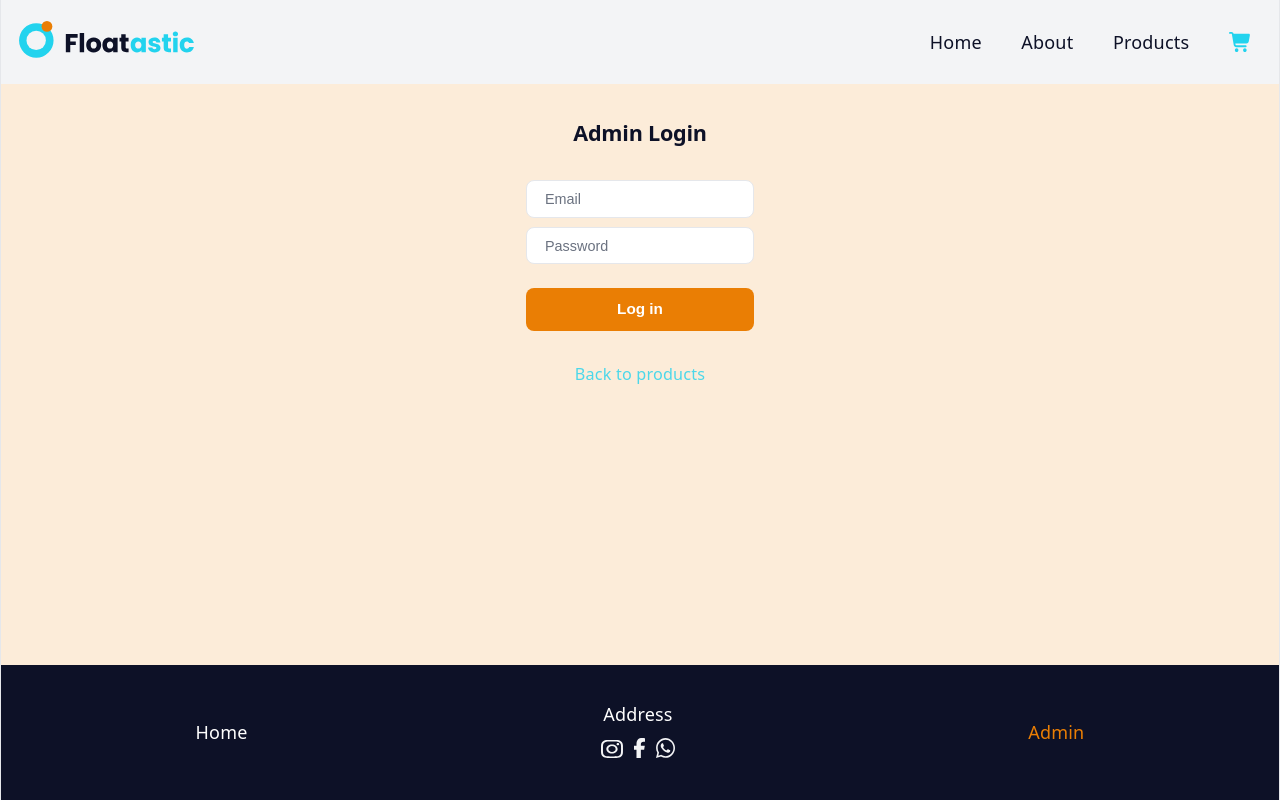
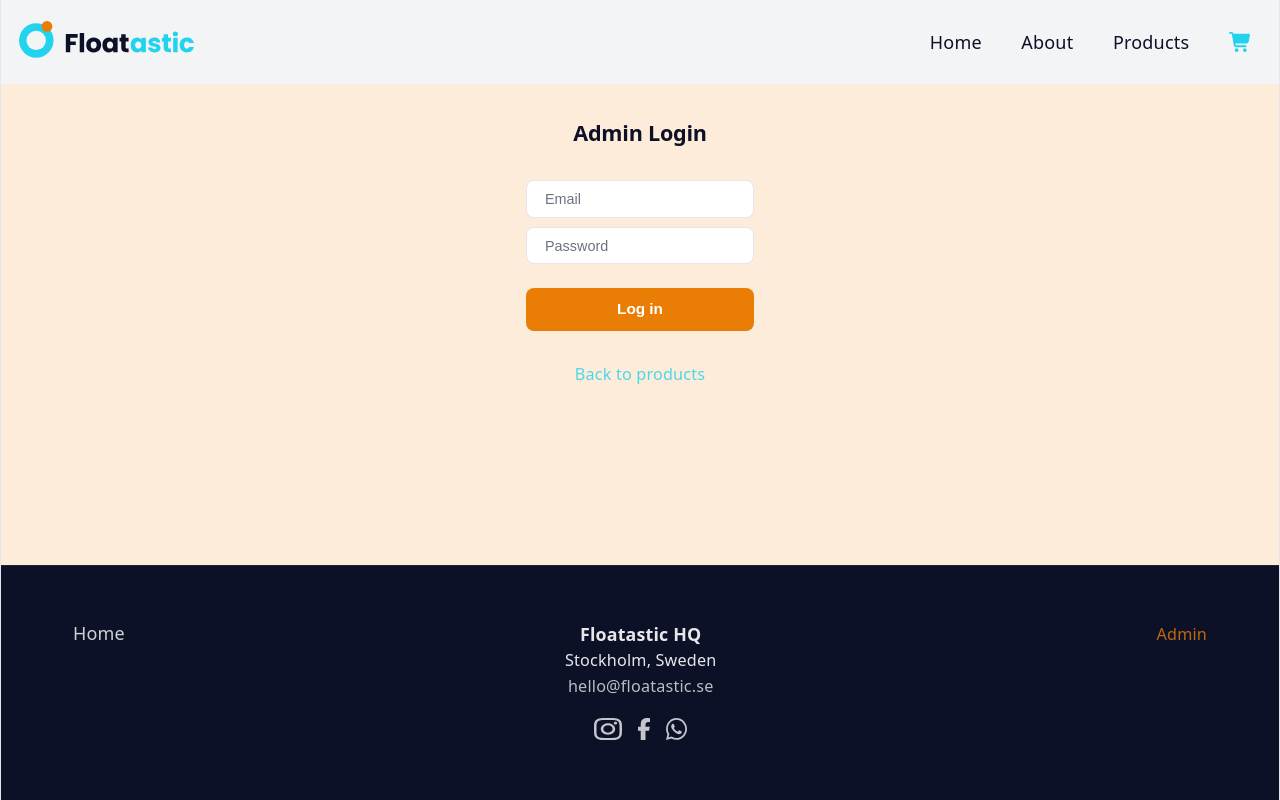
Before and after one commit to antoninadubrovska/floatastic, a React (Vite) app: page /#/login in a window 1280 px wide. Built offline with nearby package versions, Linux system fonts and the light colour scheme; no server answers.

Commit message:
style:minor fixes and code comments

```diff
--- a/src/components/CartItem.jsx
+++ b/src/components/CartItem.jsx
@@ -47,7 +47,6 @@ const CartItem = ({ item }) => {
 			</div>
 		</div>
 
-		// TODO: add a line
 	);
 };
 
--- a/src/components/Footer.jsx
+++ b/src/components/Footer.jsx
@@ -4,9 +4,10 @@ import { logoutUser } from "../services/authService";
 import { useAuthStore } from "../store/useAuthStore";
 import { useNavigate } from "react-router";
 
-import followInstagram from "./../assets/svg/insta-bg-soft.svg";
-import followWhathapp from "./../assets/svg/whatsapp-bg-soft.svg";
-import followFacebook from "./../assets/svg/fb-bg-soft.svg";
+// import followInstagram from "./../assets/svg/insta-bg-soft.svg";
+// import followWhathapp from "./../assets/svg/whatsapp-bg-soft.svg";
+// import followFacebook from "./../assets/svg/fb-bg-soft.svg";
+import { socialLinks } from "../config/socialLinks";
 
 export default function Footer() {
 	const { user } = useAuthStore();
@@ -30,31 +31,31 @@ export default function Footer() {
 
 			{/* TODO: semantic */}
 			<div className="footer-section footer-address-and-follow">
-				<div className="">Address</div>
+				{/* <div className="">Address</div> */}
+
+				<address className="footer-address">
+					<strong>Floatastic HQ</strong>
+					<br />
+					Stockholm, Sweden
+					<br />
+					<p className="footer-contact">
+						<a href="mailto:hello@floatastic.se">
+							hello@floatastic.se
+						</a>
+					</p>
+				</address>
+
 				<div className="follow">
-					<NavLink to="">
-						<img
-							src={followInstagram}
-							alt="Instagram"
-							className="follow-instagram"
-						/>
-					</NavLink>
-
-					<NavLink to="">
-						<img
-							src={followFacebook}
-							alt="Facebook"
-							className="follow-facebook"
-						/>
-					</NavLink>
-
-					<NavLink to="">
-						<img
-							src={followWhathapp}
-							alt="WhatsApp"
-							className="follow-whathapp"
-						/>
-					</NavLink>
+					{socialLinks.map((link) => (
+						<a
+							key={link.href}
+							href={link.href}
+							target="_blank"
+							rel="noopener noreferrer"
+						>
+							<img src={link.img} alt={link.alt} />
+						</a>
+					))}
 				</div>
 			</div>
 
--- a/src/components/ProductAdminForm.jsx
+++ b/src/components/ProductAdminForm.jsx
@@ -226,6 +226,8 @@ const ProductForm = ({ editingProduct, setEditingProduct }) => {
 				onChange={handleChange}
 			/>
 
+			// TODO: make sure stock number cannot be negative
+
 			<input
 				type="number"
 				name="stock"
--- /dev/null
+++ b/src/config/socialLinks.js
@@ -0,0 +1,21 @@
+import followInstagram from "../assets/svg/insta-bg-soft.svg";
+import followWhathapp from "../assets/svg/whatsapp-bg-soft.svg";
+import followFacebook from "../assets/svg/fb-bg-soft.svg";
+
+export const socialLinks = [
+	{
+		href: "https://instagram.com/yourpage",
+		img: followInstagram,
+		alt: "Instagram",
+	},
+	{
+		href: "https://facebook.com/yourpage",
+		img: followFacebook,
+		alt: "Facebook",
+	},
+	{
+		href: "https://www.whatsapp.com/",
+		img: followWhathapp,
+		alt: "WhatsApp",
+	},
+];
--- a/src/pages/Cart.jsx
+++ b/src/pages/Cart.jsx
@@ -7,10 +7,6 @@ import { getCartTotalPrice } from "../utils/cartCounter";
 const Cart = () => {
 	const { cart, clearCart } = useCartStore();
 
-	// const totalPrice = cart.reduce(
-	// 	(total, item) => total + item.price * item.quantity,
-	// 	0,
-	// );
 	const totalPrice = getCartTotalPrice(cart);
 	const navigate = useNavigate();
 
--- a/src/pages/ProductDetails.jsx
+++ b/src/pages/ProductDetails.jsx
@@ -3,13 +3,11 @@ import { useEffect } from "react";
 //import { getImageUrl } from "../utils/getImageUrl";
 import { useProductsStore } from "../store/crud";
 import { Link } from "react-router";
-// import { useBuyNow } from "../hooks/useBuyNow";
 import { useProductImage } from "../hooks/useProductImage";
 import BuyButton from "../components/BuyButton";
 
 const ProductDetails = () => {
 	const { id } = useParams();
-	//const navigate = useNavigate();
 
 	const { products, fetchProducts } = useProductsStore();
 
@@ -22,9 +20,6 @@ const ProductDetails = () => {
 
 	// find item after it exists
 	const item = products.find((i) => i.id === id);
-
-	//buy
-	// const buyNow = useBuyNow()
 
 
 	const imageUrl = useProductImage(item?.image);
--- a/src/styles/admin.css
+++ b/src/styles/admin.css
@@ -2,16 +2,20 @@
 	padding: 2em;
 	display: flex;
 	flex-direction: column;
-	margin: 2em 0;
+	margin: 2em 0 0 0;
 	gap: 2em;
 
+	/* .scrollToTop{
+		margin-bottom: 0;
+	} */
+
 	@media (min-width: 600px) {
-		margin: 4em 0;
+		margin: 4em 0 0 0;
 	}
 
 	@media (max-width: 599px) {
-		padding: 2em 0;
-		margin: 1em 0;
+		padding: 2em 1em;
+		margin: 1em 0 0 0;
 	}
 }
 
--- a/src/styles/footer.css
+++ b/src/styles/footer.css
@@ -1,53 +1,109 @@
+
+
+
 footer {
 	background: var(--bg-dark);
 	color: var(--text-inverted);
-	padding: 2em;
+	padding: 2.5em 2em;
+	display: flex;
+	flex-direction: column;
+	gap: 2em;
+	align-items: center;
 	text-align: center;
-	display: flex;
-	gap: 2em;
-	flex-direction: column;
-	justify-content: center;
-	align-items: center;
+	border-top: 1px solid rgba(255, 255, 255, 0.08);
+}
 
-
-	@media (min-width: 560px){
+/* desktop layout */
+@media (min-width: 560px) {
+	footer {
 		flex-direction: row;
-		justify-content: space-around;
-
+		justify-content: space-between;
+		align-items: flex-start;
+		text-align: left;
+		padding: 3em 4em;
 	}
 }
 
-.footer-address-and-follow {
+/* sections spacing */
+.footer-section {
 	display: flex;
-	gap:0.6em;
 	flex-direction: column;
+	gap: 0.8em;
 }
+
+/* nav links */
+.footer-nav a {
+	color: var(--text-inverted);
+	text-decoration: none;
+	font-weight: 500;
+	opacity: 0.8;
+	transition: opacity 0.2s ease, transform 0.2s ease;
+}
+
+.footer-nav a:hover {
+	opacity: 1;
+	transform: translateX(2px);
+}
+
+
+.footer-address {
+	font-style: normal;
+	line-height: 1.6;
+	font-size: 0.9rem;
+	opacity: 0.9;
+	text-align: center;
+}
+
+.footer-address strong {
+	font-size: 1.1em;
+	margin-bottom: 0.6em;
+}
+
+.footer-contact a {
+	color: var(--text-inverted);
+	opacity: 0.8;
+	text-decoration: none;
+	font-size: 1em;
+}
+
+.footer-contact a:hover {
+	opacity: 1;
+	text-decoration: underline;
+}
+
+/* social icons */
 .follow {
 	display: flex;
-	gap:0.6em;
-	align-self: center;
-
-	.follow-instagram {
-		height: 1em;
-
-	}
-
-	.follow-facebook {
-		height: 1.1em;
-
-	}
-
-	.follow-whathapp {
-		height: 1.1em;
-
-	}
-
+	gap: 0.9em;
+	justify-content: center;
+	margin-top: 0.2em;
 }
 
 .follow img {
-	transition: transform 0.2s ease;
+	height: 1.2em;
+	opacity: 0.8;
+	transition: transform 0.2s ease, opacity 0.2s ease;
 }
 
 .follow a:hover img {
-	transform: translateY(-2px) scale(1.05);
+	transform: translateY(-2px) scale(1.08);
+	opacity: 1;
 }
+
+/* admin link */
+.footer-admin a {
+	color: var(--text-inverted);
+	text-decoration: none;
+	opacity: 0.8;
+	font-size: 0.9rem;
+	transition: opacity 0.2s ease;
+}
+
+.footer-admin a:hover {
+	opacity: 1;
+}
+
+
+footer {
+	backdrop-filter: blur(8px);
+}
```
Also changed, not shown: src/pages/Admin.jsx (+0 -27 lines), src/pages/Login.jsx (+2 -5 lines), src/styles/buttons.css (+7 -0 lines).
